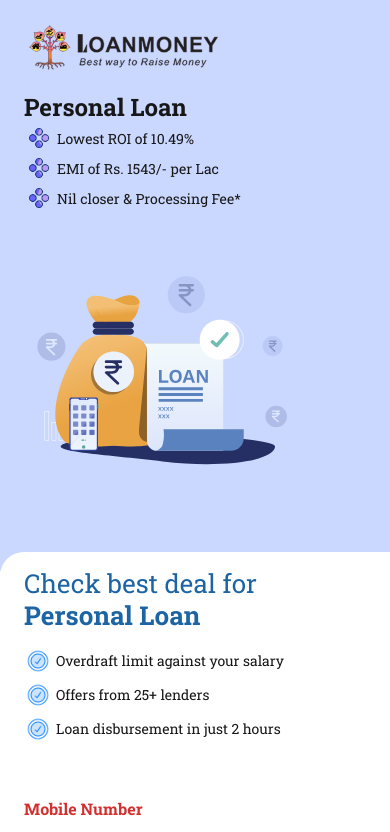
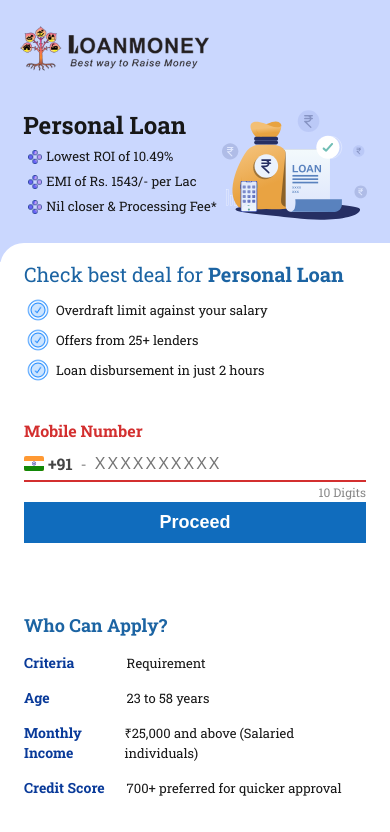
Before and after one commit to loanmoneyindia/lmi_lp, a Next.js app: page / in a window 390 px wide. Shown: the top 832 px of the page. Built offline with nearby package versions, Linux system fonts and the light colour scheme.

Commit message:
Resolve responsive issues

```diff
--- a/src/app/globals.css
+++ b/src/app/globals.css
@@ -23,6 +23,11 @@ body {
   margin: 0;
 }
 
+p{
+  color: #171717;
+  font-size: 14px;
+}
+
 a {
   color: inherit;
   text-decoration: none;
@@ -40,7 +45,7 @@ ul, ol{list-style: none;}
   display: block;
   float: left;
   padding: 24px;
-  grid-column: span 5;
+  grid-column: span 4;
   position: -webkit-sticky;
   position: sticky;
   top: 0;
@@ -78,6 +83,7 @@ ul, ol{list-style: none;}
   font-size: 16px;
   line-height: 20px;
   font-weight: 500;
+  color:#171717
 }
 .lp_logo{
   width: 200px;
@@ -85,14 +91,54 @@ ul, ol{list-style: none;}
   position: relative;
 }
 .left_content{
-  padding: 60px 0 0 72px;
+  padding: 60px 0 0 60px;
 }
-.lp_image{width: 400px;}
+.lp_image{width: 370px;}
+.right_container{
+  float: right;
+  grid-column: span 8;
+  display: block;
+}
+.call_now{
+  display: flex;
+  justify-content: end;
+  padding: 10px 19px 0;
+  font-size: 15px;
+  font-weight: 600;
+  color: #FFF;
+  gap:10px;
+  align-items: center;
+  position: sticky;
+  top:0;
+}
+.call_now .whatsapp, .whatsapp{
+  width: 36px;
+  height: 36px;
+  line-height: 36px;
+  padding: 0;
+  background: #25D366;
+  text-align: center;
+  border-radius: 6px;
+}
+.call_now .whatsapp a, .whatsapp a{font-size: 24px;color:#fff}
+.call_now .phone a, .phone a{font-size: 18px;color: #fff;}
+.call_now .phone, .phone{
+  width: 36px;
+  height: 36px;
+  line-height: 34px;
+  padding: 0;
+  background: #106cbd;
+  text-align: center;
+  border-radius: 6px;
+}
+.call_now2 .icons{
+  display: flex;
+  gap: 10px;
+  justify-content: center;
+  padding: 10px;
+}
 .right_section{
-  float: right;
-  padding: 105px 126px 0;
-  grid-column: span 7;
-  display: block;
+  padding: 84px 175px 0;
 }
 .title h2{
   color: #1c64a3;
@@ -202,7 +248,7 @@ ul, ol{list-style: none;}
 
 .flex{
   display: flex;
-  margin-top: 20px;
+  margin-top: 15px;
 }
 
 .copyright{
@@ -222,7 +268,9 @@ ul, ol{list-style: none;}
   font-size: 14px;
 }
 .flex .item{
-  font-size: 14px;
+  font-size: 15px;
+  line-height: 20px;
+  color: #171717;
 }
 
 .custom-list {
@@ -236,6 +284,7 @@ ul, ol{list-style: none;}
   margin-bottom: 10px;
   font-size: 15px;
   line-height: 22px;
+  color: #171717;
 }
 
 .custom-list li::before {
@@ -358,13 +407,22 @@ ul, ol{list-style: none;}
   font-size: 18px;
 }
 
+.thanks_container{
+  height: auto;
+  display: flex;
+  justify-content: center;
+  align-items: center;
+  flex-direction: column;
+  margin-bottom: 40px;
+}
+
 @media (max-width: 768px) {
   .main_container{
     display: block;
   }
   .left-section{
     height: auto;
-    background: linear-gradient(359deg, #cad7fe, rgba(243, 244, 255, 0));
+    padding: 25px 15px 0;
     background-color: #cad7fe;
     grid-column: unset;
     z-index: -1;
@@ -381,27 +439,36 @@ ul, ol{list-style: none;}
     z-index: 1;
   }
   .left_content{
-    padding: 20px 0;
+    padding: 10px 0;
+    display: flex;
+    justify-content: center;
+    align-items: center;
+    height: 190px;
+  }
+  .title h2{font-size: 20px;}
+  .right_feature {
+    padding: 5px 0 15px 0;
   }
   .left_feature{
     padding: 5px;
   }
   .lp_image{
-    width: 280px;
+    width: 145px;
   }
   .left_pointer{
-    width: 20px;
-    height: 20px;
-    top: 0px;
+    width: 14px;
+    height: 14px;
+    top: -2px;
+    margin: 0 4px 0 0;
   }
   .left_pointer img{
-    width: 20px;
-    height: 20px;
+    width: 14px;
+    height: 14px;
   }
   .left_feature ul li, .right_feature ul li{
-    margin: 0 0 9px 0;
+    margin: 0 0 5px 0;
     position: relative;
-    font-size: 14px;
+    font-size: 13px;
     line-height: 20px;
     font-weight: 500;
   }
@@ -432,4 +499,9 @@ ul, ol{list-style: none;}
     width: 100%;
     margin-bottom: 10px;
   }
+  .flex .item{
+    font-size: 13px;
+    line-height: 20px;
+  }
+  .call_now{display: none;}
 }
--- a/src/app/page.js
+++ b/src/app/page.js
@@ -16,6 +16,7 @@ export default function Home() {
             </div>
           </header>
           <div className="left_content">
+            <div className="leftInfo">
               <h1>Personal Loan</h1>
               <div className="left_feature">
                 <ul>
@@ -24,7 +25,10 @@ export default function Home() {
                   <li><div className="left_pointer"><Image src={bullets} alt="Bullet" width={28} height={28} /></div>Nil closer & Processing Fee*</li>
                 </ul>
               </div>
+            </div>
+            <div className="lp_image_container">
               <Image src={personal_loan} alt="Personal Loan" width={700} height={300} className="lp_image" />
+            </div>
           </div>
         </section>
         <RightSide />
--- /dev/null
+++ b/src/components/CallNow.jsx
@@ -0,0 +1,17 @@
+import Link from "next/link";
+
+import { FontAwesomeIcon } from "@fortawesome/react-fontawesome";
+import { faPhone } from "@fortawesome/free-solid-svg-icons";
+import { faWhatsapp } from "@fortawesome/free-brands-svg-icons";
+
+const CallNow = () => {
+    return(
+        <section className="call_now">
+          <div style={{color:"#800000"}}>Call Now: +91-8800-499-981</div>
+          <div className="whatsapp"><Link href="https://api.whatsapp.com/send?phone=+918800499981&text=Dear LoanMoney, I am connected to you through website. I need Loan and require its information. Kindly help me out." target="_blank"><FontAwesomeIcon icon={faWhatsapp} /></Link></div>
+          <div className="phone"><Link href="tel:+918800499981" target="_blank"><FontAwesomeIcon icon={faPhone} /></Link></div>
+        </section>
+    )
+};
+
+export default CallNow;
--- /dev/null
+++ b/src/components/Copyright.jsx
@@ -0,0 +1,7 @@
+const Copyright = () => {
+    return (
+        <p className="copyright">Copyright © 2025 Vintage Credit and Leasing Pvt Ltd. All Rights Reserved.</p>
+    );
+}
+
+export default Copyright;
--- a/src/components/right-side.jsx
+++ b/src/components/right-side.jsx
@@ -1,6 +1,8 @@
 import Image from "next/image";
 import Form1 from "./Form1";
 import Link from "next/link";
+import Copyright from "@/components/Copyright";
+import CallNow from "@/components/CallNow";
 import { Suspense } from 'react'
 import { FontAwesomeIcon } from "@fortawesome/react-fontawesome";
 import { faLocationDot } from "@fortawesome/free-solid-svg-icons";
@@ -9,6 +11,8 @@ import { faFacebookF, faInstagram, faXTwitter, faLinkedinIn, faPinterestP, faYou
 import bullets from "../../public/images/check-mark.png";
 const RightSide = () => {
     return(
+        <div className="right_container">
+        <CallNow />
         <section className="right_section">
           <div className="title">
             <h2>Check best deal for <strong>Personal Loan</strong></h2>
@@ -84,14 +88,14 @@ const RightSide = () => {
                     <li>Total Interest Payable: ₹10,269 (approx.)</li>
                     <li>Total Cost of Borrowing: ₹11,269 (Interest + Processing Fee)</li>
                     <li>Effective APR: 11.06%</li>
-                    <li>Typical APR Range: 10.49% &ndash; 35%</li>
+                    <li>Typical APR Range: 10.49% - 35%</li>
                 </ul>
           </div>
           <div className="container2">
                 <h3 className="title2">Get in Touch</h3>
-                <p className="info">Vintage Credit and Leasing Pvt Ltd</p>
-                <p className="info">Head Office: B-520, Tower B, Logix Technova, Plot No. 44, Sector &ndash; 132, Noida &ndash; 201305, Uttar Pradesh <Link href="https://g.co/kgs/srtAatt" target="_blank"><FontAwesomeIcon icon={faLocationDot} /></Link></p>
-                <p className="info">Branch Office: B-134, Third Floor, DDA Shed, Okhla Industrial Area, Phase &ndash; 1, New Delhi &ndash; 110020 <Link href="https://g.co/kgs/MZ6rg8i" target="_blank"><FontAwesomeIcon icon={faLocationDot} /></Link></p>
+                <p className="info" style={{fontWeight: 'bold'}}>Vintage Credit and Leasing Pvt Ltd</p>
+                <p className="info"><span style={{fontWeight: 'bold'}}>Head Office:</span> B-520, Tower B, Logix Technova, Plot No. 44, Sector - 132, Noida - 201305, Uttar Pradesh <Link href="https://g.co/kgs/srtAatt" target="_blank"><FontAwesomeIcon icon={faLocationDot} /></Link></p>
+                <p className="info"><span style={{fontWeight: 'bold'}}>Branch Office:</span> B-134, Third Floor, DDA Shed, Okhla Industrial Area, Phase - 1, New Delhi - 110020 <Link href="https://g.co/kgs/MZ6rg8i" target="_blank"><FontAwesomeIcon icon={faLocationDot} /></Link></p>
           </div>
           <div className="container2">
             <h3 className="title2">Follow Us Online</h3>
@@ -106,10 +110,14 @@ const RightSide = () => {
           </div>
           <div className="disclaimer">
             <h3 className="title2">Disclaimer</h3>
-                <p>LoanMoney is a digital loan aggregator platform connecting borrowers with multiple lending partners. Loan approvals depend on lender policies, credit evaluation, and applicant eligibility.</p>
+                <p>LoanMoney is a digital loan aggregator platform that connects borrowers with multiple lending partners. All loan approvals are subject to the lending partner&apos;s internal policies, credit assessment, and applicant eligibility.</p>
+                <p>The brand name LoanMoney is solely owned and operated by <strong>Vintage Credit and Leasing Pvt. Ltd.</strong> Vintage Credit and Leasing Pvt. Ltd. </p>
+                <p>Vintage Credit and Leasing Pvt. Ltd. (Registration No: 14.01406) is registered with the <strong>Reserve Bank of India (RBI)</strong> as a <strong>Non-Banking Financial Company (NBFC)</strong> and is authorized to conduct NBFC-related financial services.</p>
+                <p>Unauthorized use of the LoanMoney brand name, assets, or identity is strictly prohibited and may result in legal action.</p>
           </div>
-          <p className="copyright">Copyright © 2025 loanmoney.co All Rights Reserved.</p>
+          <Copyright />
         </section>
+        </div>
     );
 }
 
```
Also changed, not shown: src/app/apply-personal-loan/page.js (+6 -1 lines), src/app/thank-you/page.js (+15 -2 lines), public/images/personal_loan---1.svg (added), public/images/personal_loan.svg. Lines whose indentation alone changed are shown as unchanged.
